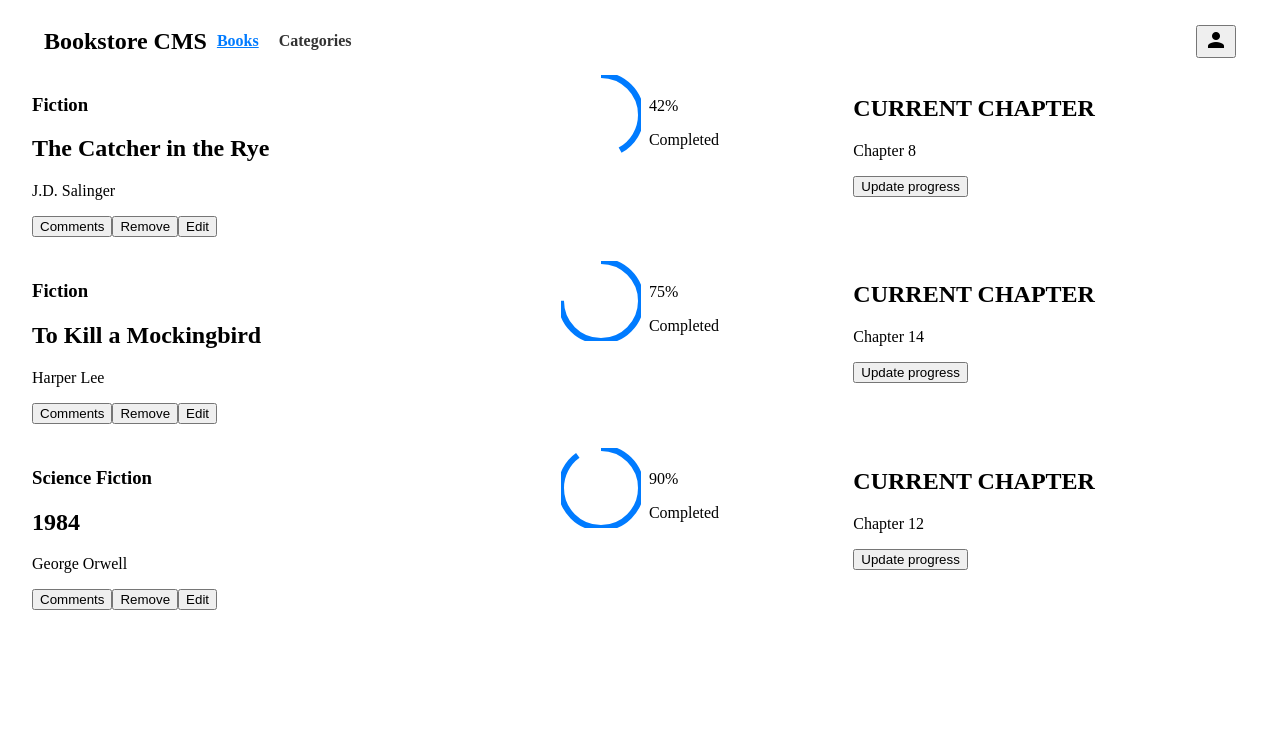
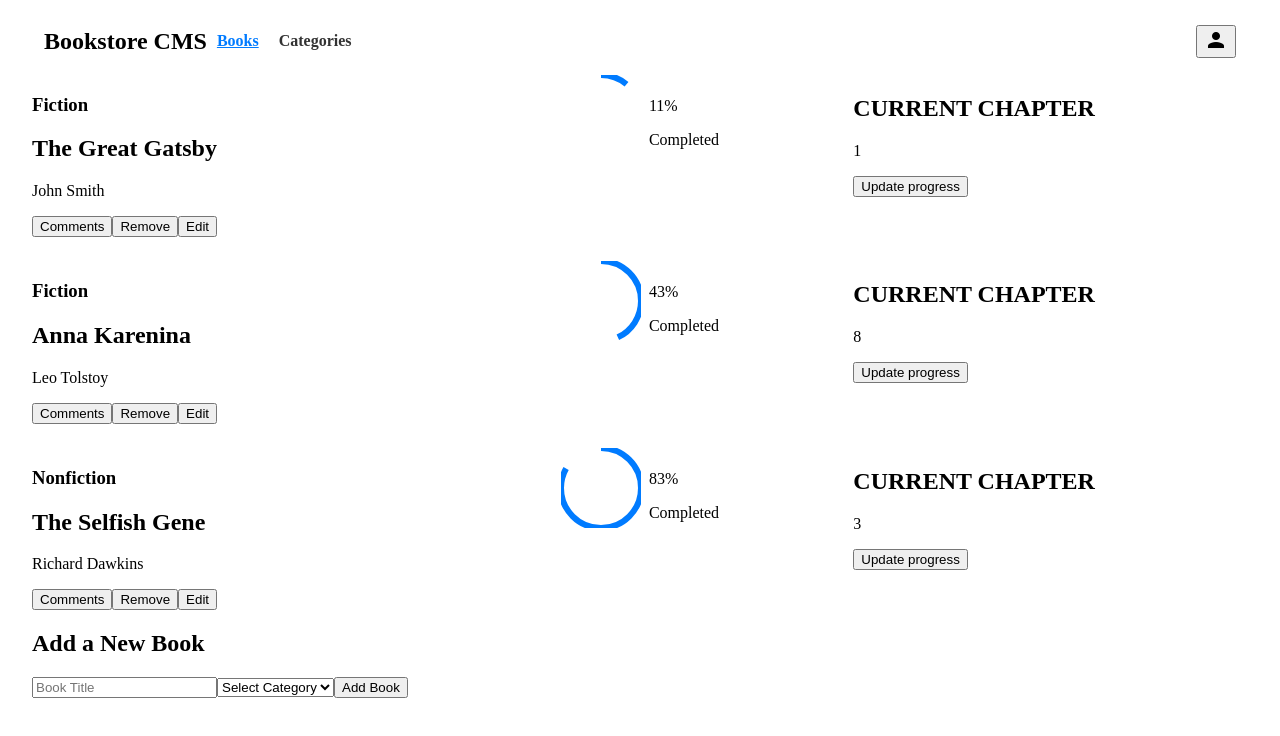
Before and after one commit to sagieramos/bookstore, a React (Create React App) app: page / in a window 1280 px wide. Shown: the top 736 px of the page. Built offline with nearby package versions, Linux system fonts and the light colour scheme.

Commit message:
remove reducer added

```diff
--- a/package.json
+++ b/package.json
@@ -7,6 +7,7 @@
     "@testing-library/jest-dom": "^5.17.0",
     "@testing-library/react": "^13.4.0",
     "@testing-library/user-event": "^13.5.0",
+    "apexcharts": "^3.42.0",
     "prop-types": "^15.8.1",
     "react": "^18.2.0",
     "react-dom": "^18.2.0",
@@ -43,6 +44,7 @@
   "devDependencies": {
     "@babel/core": "^7.22.20",
     "@babel/eslint-parser": "^7.22.15",
+    "@babel/plugin-proposal-private-property-in-object": "^7.21.11",
     "@babel/plugin-syntax-jsx": "^7.22.5",
     "@babel/preset-react": "^7.22.15",
     "eslint": "^7.32.0",
--- a/src/components/Book.js
+++ b/src/components/Book.js
@@ -1,34 +1,45 @@
 import React from 'react';
 import PropTypes from 'prop-types';
+import { useDispatch } from 'react-redux';
+import { removeBook } from '../redux/books/booksSlice';
 import Progress from './Progress';
 import './Book.scss';
 
-const Book = ({ book }) => (
+const Book = ({ book }) => {
+  const {
+    item_id: itemId, title, author, category,
+  } = book;
+  console.log(itemId);
+  const dispatch = useDispatch();
+
+  return (
     <div className="book-container">
       <div className="book-header">
-      <h3>{book.type}</h3>
-      <h2>{book.title}</h2>
-      <p>{book.author}</p>
+        <h3>{category}</h3>
+        <h2>{title}</h2>
+        <p>{author}</p>
         <div className="book-actions">
           <button type="button">Comments</button>
-        <button type="button">Remove</button>
+          <button type="button" onClick={() => dispatch(removeBook(itemId))}>Remove</button>
           <button type="button">Edit</button>
         </div>
       </div>
       <div className="book-progress">
-      <Progress value={book.progress} />
+        <Progress value={Math.floor(Math.random() * 101)} />
       </div>
       <div className="book-current-chapter">
         <h2>CURRENT CHAPTER</h2>
-      <p>{book.chapter}</p>
+        <p>{Math.floor(Math.random() * 12)}</p>
         <button type="button">Update progress</button>
       </div>
     </div>
   );
+};
 
 Book.propTypes = {
   book: PropTypes.shape({
-    type: PropTypes.string.isRequired,
+    item_id: PropTypes.string.isRequired,
+    category: PropTypes.string.isRequired,
     title: PropTypes.string.isRequired,
     author: PropTypes.string.isRequired,
     progress: PropTypes.number.isRequired,
--- a/src/components/BookForm.js
+++ b/src/components/BookForm.js
@@ -1,5 +1,6 @@
-const BookForm = () => {
-  (
+import { v4 as uuidv4 } from 'uuid';
+
+const BookForm = () => (
   <div className="book-input">
     <h2>Add a New Book</h2>
     <form>
@@ -24,6 +25,5 @@ const BookForm = () => {
     </form>
   </div>
 );
-};
 
 export default BookForm;
--- a/src/components/BookList.js
+++ b/src/components/BookList.js
@@ -1,39 +1,17 @@
 import React from 'react';
-import { v4 as uuidv4 } from 'uuid';
+import { useSelector } from 'react-redux';
 import Book from './Book';
 import BookForm from './BookForm';
 import './BookList.scss';
 
 const BookList = () => {
-  const books = [
-    {
-      title: 'The Catcher in the Rye',
-      author: 'J.D. Salinger',
-      type: 'Fiction',
-      progress: 42,
-      chapter: 'Chapter 8',
-    },
-    {
-      title: 'To Kill a Mockingbird',
-      author: 'Harper Lee',
-      type: 'Fiction',
-      progress: 75,
-      chapter: 'Chapter 14',
-    },
-    {
-      title: '1984',
-      author: 'George Orwell',
-      type: 'Science Fiction',
-      progress: 90,
-      chapter: 'Chapter 12',
-    },
-  ];
+  const books = useSelector((store) => store.book);
 
   return (
     <div>
       <div className="book-list">
         {books.map((book) => (
-          <Book key={uuidv4()} book={book} />
+          <Book key={book.item_id} book={book} />
         ))}
       </div>
       <div>
--- a/src/index.js
+++ b/src/index.js
@@ -1,14 +1,18 @@
 import React from 'react';
 import { createRoot } from 'react-dom/client';
+import { Provider } from 'react-redux';
 import './index.css';
 import App from './components/App';
+import store from './redux/store';
 
 const container = document.getElementById('root');
 const root = createRoot(container);
 root.render(
   <React.StrictMode>
-    <div id="App-Wrapper">
-      <App />
-    </div>
-  </React.StrictMode>,
+    <Provider store={store}>
+      <div id="App-Wrapper">
+        <App />
+      </div>
+    </Provider>
+  </React.StrictMode>
 );
--- a/src/redux/books/booksSlice.js
+++ b/src/redux/books/booksSlice.js
@@ -1,14 +1,36 @@
 import { createSlice } from '@reduxjs/toolkit';
+
+const initialState = [
+  {
+    "item_id": "item1",
+    "title": "The Great Gatsby",
+    "author": "John Smith",
+    "category": "Fiction"
+  },
+  {
+    "item_id": "item2",
+    "title": "Anna Karenina",
+    "author": "Leo Tolstoy",
+    "category": "Fiction"
+  },
+  {
+    "item_id": "item3",
+    "title": "The Selfish Gene",
+    "author": "Richard Dawkins",
+    "category": "Nonfiction"
+  }
+]
 
 const booksSlice = createSlice({
   name: 'books',
-  initialState: [],
+  initialState,
   reducers: {
-    addBooks: (state, action) => {
-      state.books.push(action.payload);
+    addBook: (state, action) => {
+      state.push(action.payload);
     },
     removeBook: (state, action) => {
-      state.books = state.books.filter((book) => book !== action.payload.id);
+      const itemToRemove = action.payload;
+      return state.filter(book => book.item_id !== itemToRemove);
     },
   },
 });
--- a/src/redux/store.js
+++ b/src/redux/store.js
@@ -4,7 +4,7 @@ import categoriesReducer from './categories/categoriesSlice';
 
 const store = configureStore({
   reducer: {
-    books: booksReducer,
+    book: booksReducer,
     categories: categoriesReducer,
   },
 });
```
Also changed, not shown: 1 other file (tests, documents, lock files or other folders). Lines whose indentation alone changed are shown as unchanged.
